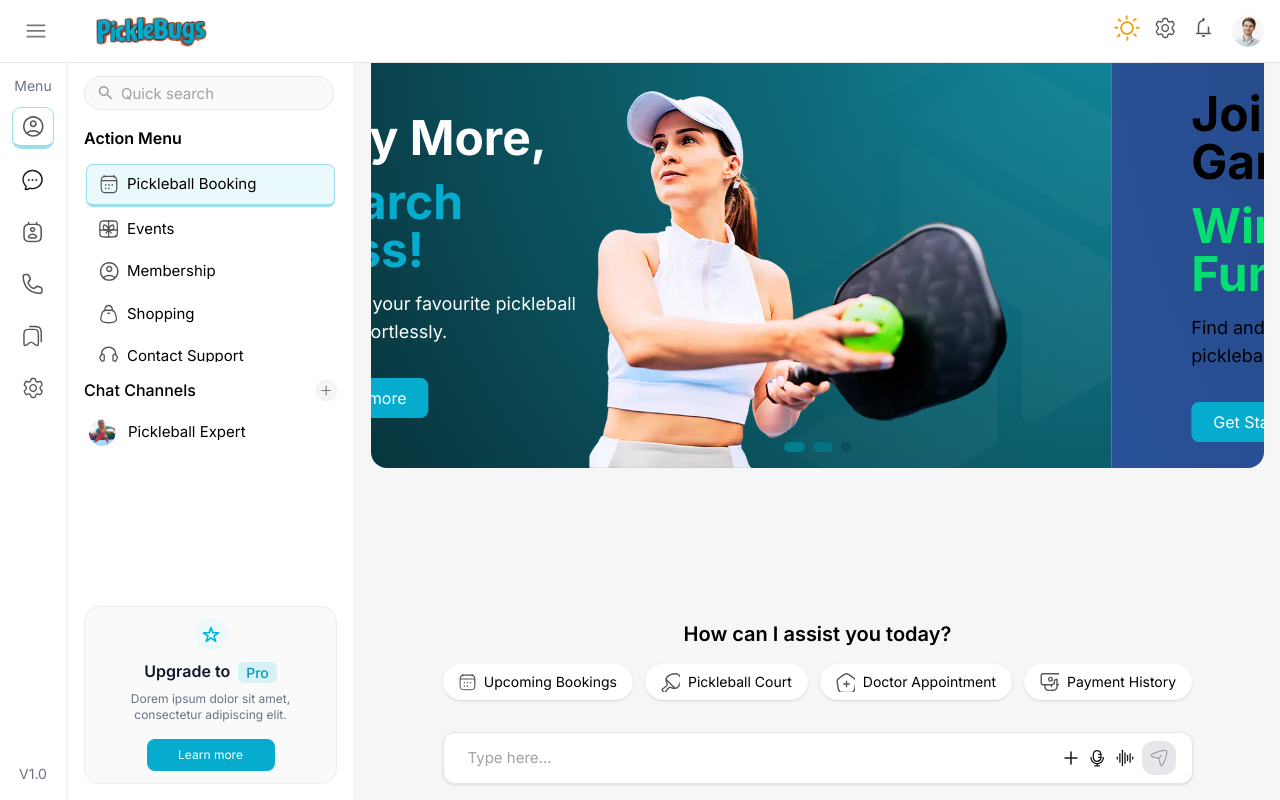
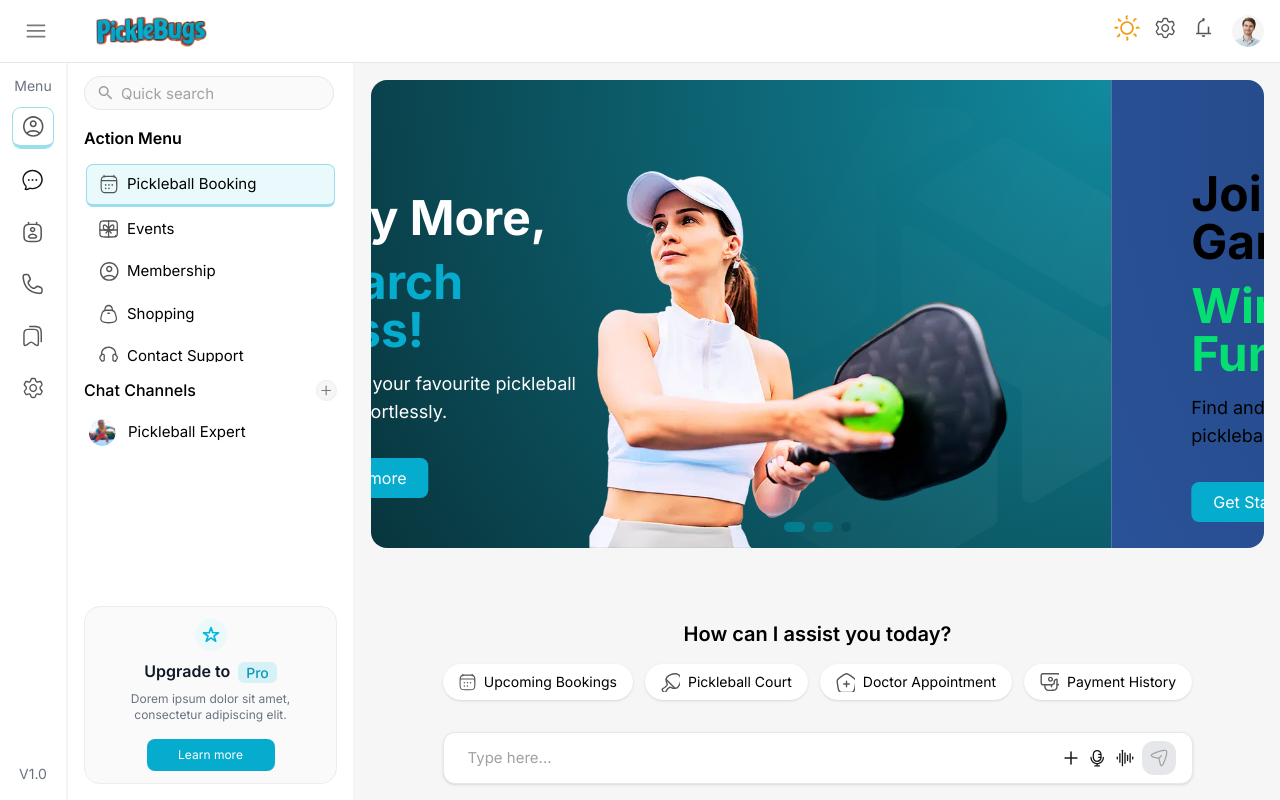
Before and after one commit to md-nafis-sadik/lumen, an Angular app: page /dashboard in a window 1280 px wide. Built offline with nearby package versions, Linux system fonts and the light colour scheme.

Commit message:
dashboard fixes

```diff
--- a/src/app/features/dashboard/dashboard.component.html
+++ b/src/app/features/dashboard/dashboard.component.html
@@ -13,7 +13,7 @@
 
 
       <!-- Main content -->
-      <main class="flex-1 overflow-auto bg-[#F6F6F6] px-4">
+      <main class="flex-1 overflow-auto bg-[#F6F6F6] px-4 mt-[60px] pt-[20px]">
 
         <app-image-slider
         *ngIf="showSlider"
@@ -22,7 +22,7 @@
         [interval]="5000"
         ></app-image-slider>
 
-        <div class="pb-[400px] mt-[80px] space-y-4">
+        <div class="pb-[400px] space-y-4">
           <div *ngFor="let msg of messages" class="flex" [ngClass]="{ 'justify-end': msg.sender === 'user' }">
             <div *ngIf="msg.type === 'text'" class="bg-white p-3 rounded-lg shadow">
               {{ msg.content }}
--- a/src/app/shared/components/image-slider/image-slider.component.html
+++ b/src/app/shared/components/image-slider/image-slider.component.html
@@ -32,7 +32,7 @@
       </div>
       <div class="xl:w-1/2 flex justify-center xl:justify-end items-end xl:h-[468px]">
         <img [src]="slide.patternUrl" alt="Pattern" class="max-h-full object-contain relative" />
-        <img [src]="slide.imageUrl" alt="Slide" class="max-h-full h-[300px] lg:h-[468px] xl:w-auto xl:mr-16 absolute object-contain px-10" />
+        <img [src]="slide.imageUrl" alt="Slide" class="max-h-[468px] lg:h-[468px] xl:w-auto xl:mr-16 absolute object-contain px-10" />
       </div>
     </div>
   </div>
```
